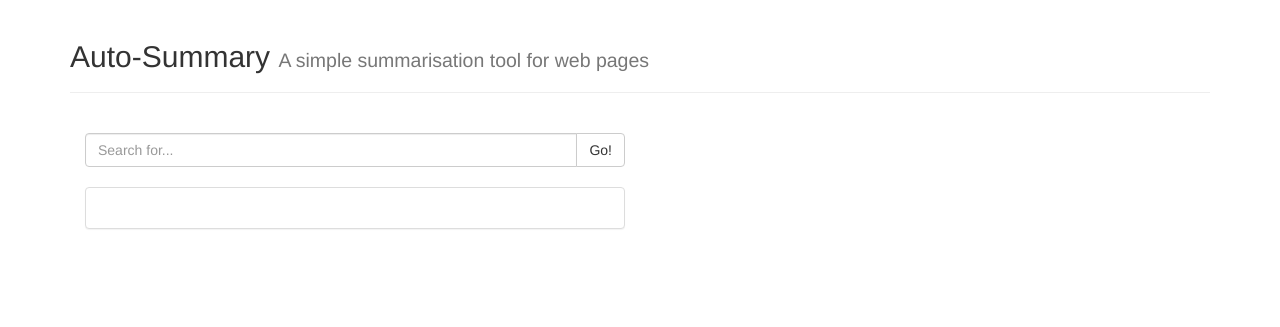
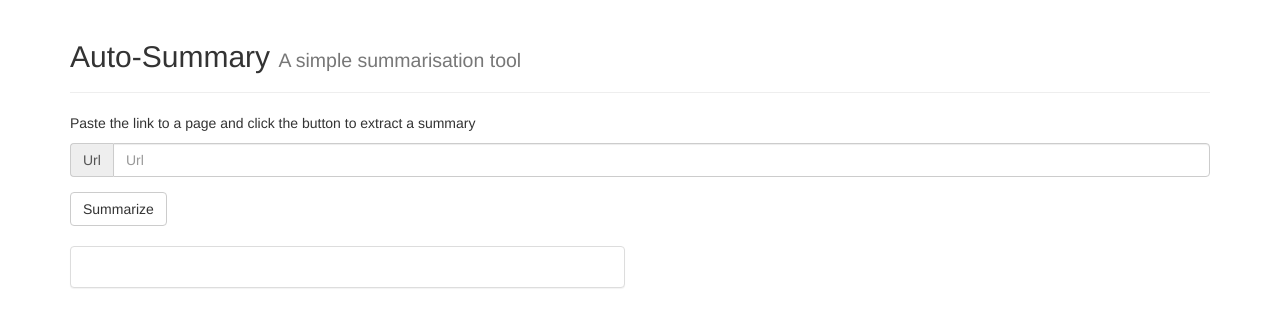
Before and after one commit to sereprz/autosummary, a Flask app: page / in a window 1280 px wide. Shown: the top 327 px of the page. Run offline with Flask 2, Linux system fonts and the light colour scheme; parts of the project's set-up code (start-up, migrations or seed data) failed here and were passed over; some libraries are stand-ins or nearby versions.

Commit message:
prettify html

```diff
--- a/app.py
+++ b/app.py
@@ -6,11 +6,14 @@ app = Flask(__name__)
 
 
 @app.route('/', methods=['GET', 'POST'])
-def index(content=None):
+def index(content=None, warning=False):
     if request.method == 'POST':
-        doc = Document(url=request.form['url'])
-        content = doc.summary()
-    return render_template('index.html', content=content)
+        if request.form['url']:
+            doc = Document(url=request.form['url'])
+            content = doc.summary()
+        else:
+            warning = True
+    return render_template('index.html', content=content, warning=str(warning))
 
 
 if __name__ == '__main__':
--- a/templates/index.html
+++ b/templates/index.html
@@ -7,6 +7,7 @@
 
     <link rel="stylesheet" href="https://maxcdn.bootstrapcdn.com/bootstrap/3.3.7/css/bootstrap.min.css" integrity="sha384-BVYiiSIFeK1dGmJRAkycuHAHRg32OmUcww7on3RYdg4Va+PmSTsz/K68vbdEjh4u" crossorigin="anonymous">
     <link rel="stylesheet" href="{{ url_for('static', filename='style.css') }}">
+    <link rel="shortcut icon" href="{{ url_for('static', filename='favicon.ico') }}">
 
     <title>Auto-Summary</title>
 
@@ -17,27 +18,35 @@
     <div class='container'>
 
       <div class="page-header">
-        <h2>Auto-Summary <small>A simple summarisation tool for web pages</small></h2>
+        <h2>Auto-Summary <small>A simple summarisation tool</small></h2>
       </div>
     </div>
 
-    <div class='row row-buffer'>
-      <div class="container">
-        <div class="col-lg-6">
-          <form action="" method="post">
-            <div class="input-group">
-              <input type="text" class="form-control" placeholder="Search for..." name="url">
-              <span class="input-group-btn">
-                <button class="btn btn-default" type="submit">Go!</button>
-              </span>
-            </div>
-          </form>
+    <div class='container'>
+      <form action='' method='post'>
+        <p>Paste the link to a page and click the button to extract a summary</p>
+        <div class='form-group'>
+          <div class='input-group'>
+            <span class='input-group-addon'>Url</span>
+            <input type='text' class='form-control' placeholder='Url' name='url'>
+          </div>
+        </div>
+        <button type='submit' class='btn btn-default'>Summarize</button>
+      </form>
+    </div>
+
+    {% if warning == 'True' %}
+      <div class='container'>
+        <div class='row row-buffer'>
+          <div class='col-lg-6'>
+            <div class="alert alert-danger" role="alert"><strong>Oops!</strong> Looks like you forgot the input</div>
+          </div>
         </div>
       </div>
-    </div>
+    {% endif %}
 
-    <div class='row row-buffer'>
-      <div class='container'>
+    <div class='container'>
+      <div class='row row-buffer'>
         <div class='col-lg-6'>
           <div class='panel panel-default'>
             <div class='panel-body'>
```
Also changed, not shown: static/favicon.ico (added).
